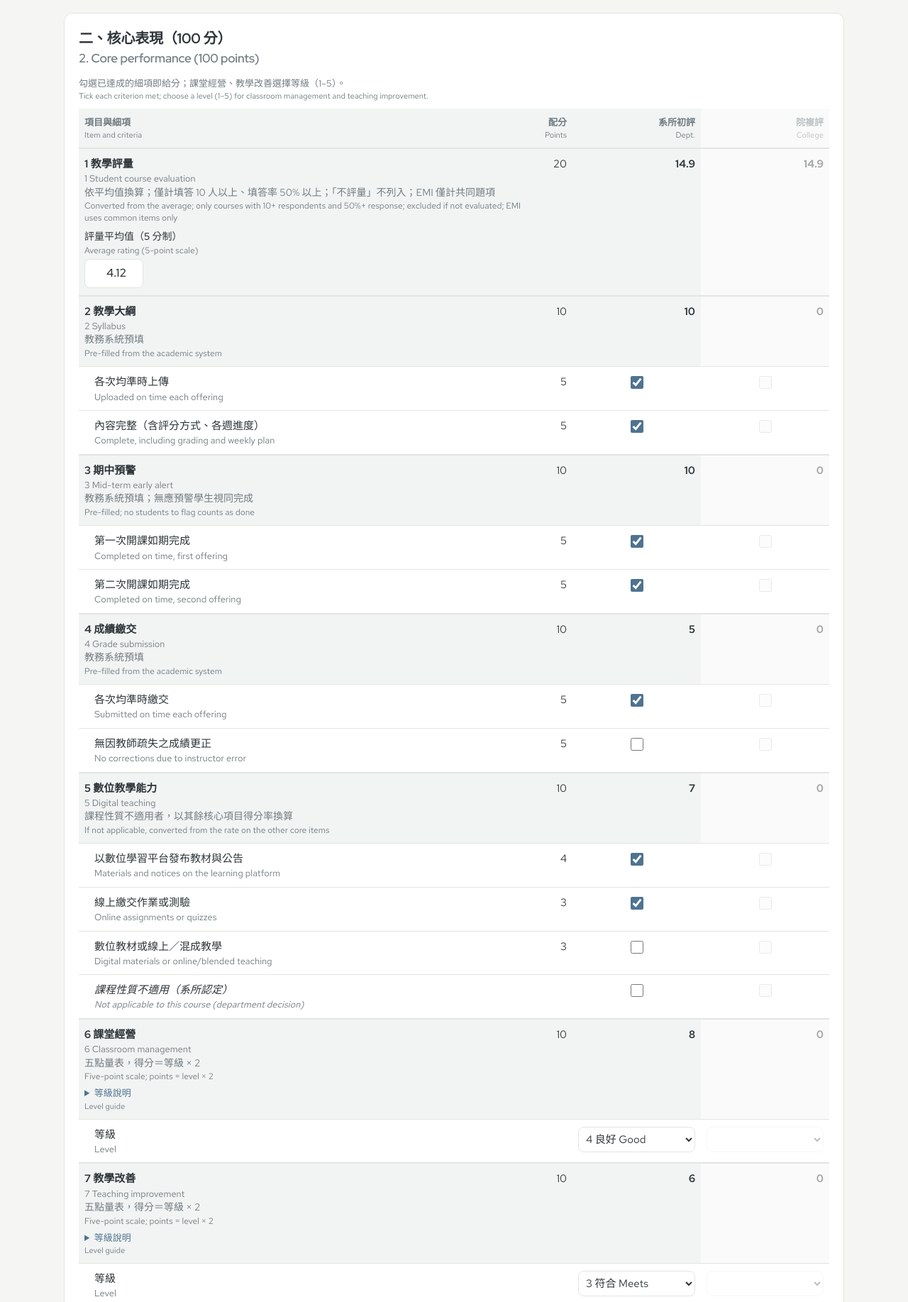
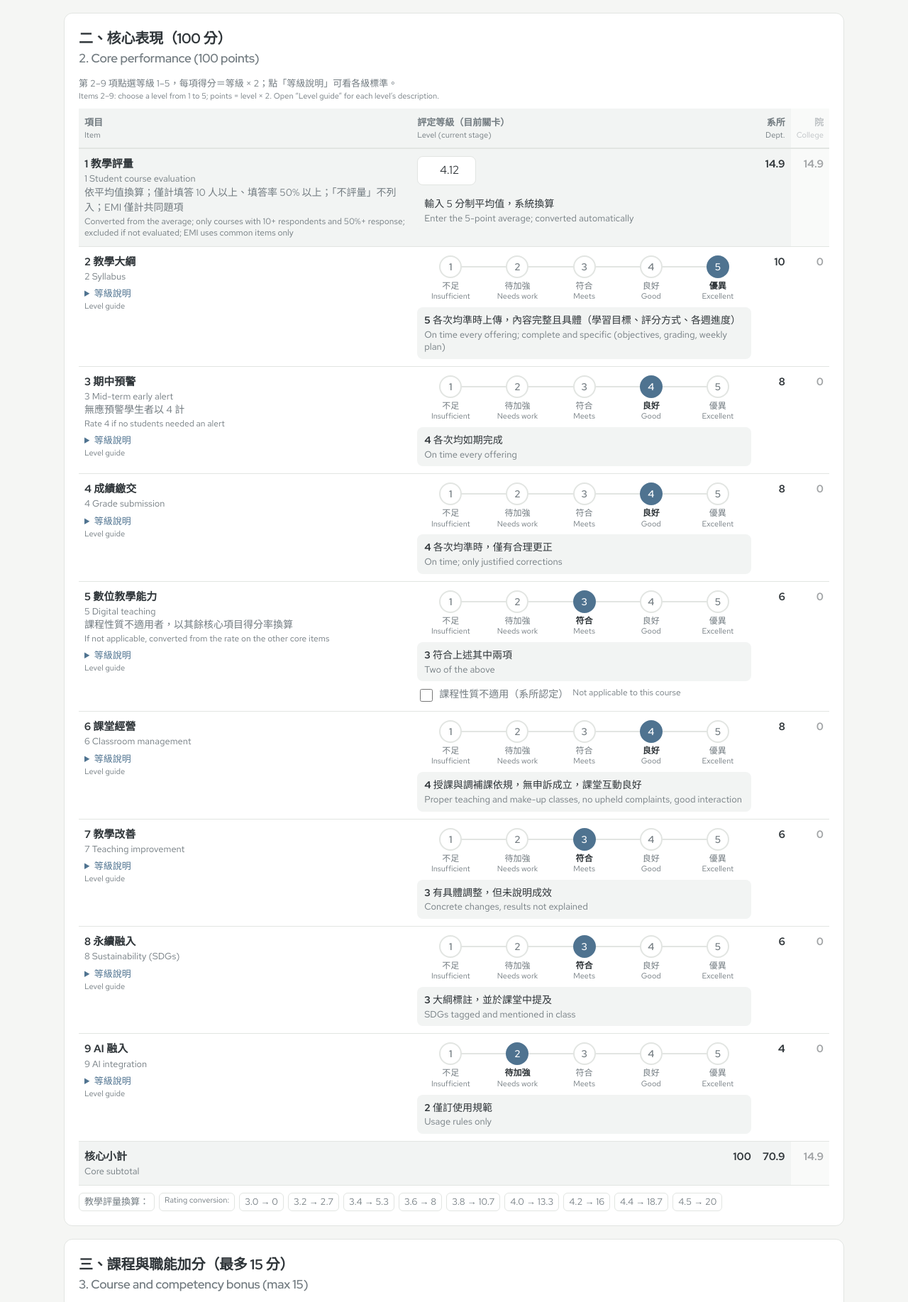
Before and after one commit to nikonwei-tw/INTERNSHIP, a plain HTML site: page pt-course-eval-v2.html in a window 1280 px wide. Shown: the part 1326-3161 px from the top of the page at 71% size. Drawn offline with nearby package versions, Linux system fonts and the light colour scheme.

Commit message:
Add files via upload

```diff
--- a/pt-course-eval-v2.html
+++ b/pt-course-eval-v2.html
@@ -60,6 +60,24 @@ tr.ih td{background:var(--soft);border-top:2px solid var(--line)}
 tr.sr td.first{padding-left:22px;font-size:15px}
 td.ck{text-align:center}
 td.ck select{width:auto;max-width:11em;font-size:15px;padding:6px}
+tr.ar td{border-top:1px solid var(--line)}
+td.axc{min-width:300px;width:46%}
+.axis{display:grid;grid-template-columns:repeat(5,minmax(0,1fr));position:relative;padding-top:2px}
+.axis::before{content:"";position:absolute;left:10%;right:10%;top:17px;height:2px;background:var(--line)}
+.ap{display:flex;flex-direction:column;align-items:center;gap:4px;cursor:pointer;position:relative;text-align:center}
+.ap input{position:absolute;opacity:0;width:1px;height:1px}
+.pt{width:32px;height:32px;border-radius:50%;border:2px solid var(--line);background:var(--panel);display:grid;place-items:center;font:600 14px "Red Hat Display",sans-serif;color:var(--mute);z-index:1}
+.pl{font-size:12px;color:var(--mute);line-height:1.2}
+.pl .en{font-size:11px}
+.ap:hover .pt{border-color:var(--accent)}
+.ap input:focus-visible+.pt{outline:3px solid color-mix(in srgb,var(--accent) 45%,transparent);outline-offset:2px}
+.ap input:checked+.pt{background:var(--accent);border-color:var(--accent);color:#fff}
+.ap input:checked~.pl{color:var(--ink);font-weight:600}
+.ap input:disabled+.pt{opacity:.5}
+.anc{margin-top:8px;font-size:14px;color:var(--ink);background:var(--soft);border-radius:8px;padding:8px 10px;min-height:38px}
+.anc .en{font-size:13px}
+.nab{display:flex;gap:6px;align-items:flex-start;margin-top:8px;font-size:14px;color:var(--mute);cursor:pointer}
+@media(max-width:600px){td.axc{min-width:0;width:auto;display:block!important}td.axc::before{display:none}}
 .lv{margin-top:6px;font-size:13px;color:var(--mute)}
 .lv summary{cursor:pointer;color:var(--blue)}
 .lv ol{margin:6px 0 0;padding-left:20px}
@@ -145,8 +163,8 @@ input[type=radio],input[type=checkbox]{width:18px;height:18px;margin-top:3px;acc
  <div id="scoring">
  <section class="card">
   <h2><span class="zh">二、核心表現（100 分）</span><span class="en">2. Core performance (100 points)</span></h2>
-  <p class="note" style="margin:0 0 10px"><span class="zh">勾選已達成的細項即給分；課堂經營、教學改善選擇等級（1–5）。</span><span class="en">Tick each criterion met; choose a level (1–5) for classroom management and teaching improvement.</span></p>
-  <div class="tbl"><table class="stack"><thead><tr><th><span class="zh">項目與細項</span><span class="en">Item and criteria</span></th><th class="n"><span class="zh">配分</span><span class="en">Points</span></th><th class="n c-dept"><span class="zh">系所初評</span><span class="en">Dept.</span></th><th class="n c-col"><span class="zh">院複評</span><span class="en">College</span></th></tr></thead><tbody id="coreBody"></tbody></table></div>
+  <p class="note" style="margin:0 0 10px"><span class="zh">第 2–9 項點選等級 1–5，每項得分＝等級 × 2；點「等級說明」可看各級標準。</span><span class="en">Items 2–9: choose a level from 1 to 5; points = level × 2. Open “Level guide” for each level’s description.</span></p>
+  <div class="tbl"><table class="stack"><thead><tr><th><span class="zh">項目</span><span class="en">Item</span></th><th><span class="zh">評定等級（目前關卡）</span><span class="en">Level (current stage)</span></th><th class="n c-dept"><span class="zh">系所</span><span class="en">Dept.</span></th><th class="n c-col"><span class="zh">院</span><span class="en">College</span></th></tr></thead><tbody id="coreBody"></tbody></table></div>
   <div class="conv" id="conv"></div>
  </section>
 
@@ -203,14 +221,14 @@ const GATES=[
 const LV=[["優異","Excellent"],["良好","Good"],["符合","Meets"],["待加強","Needs work"],["不足","Insufficient"]];
 const CORE=[
  {id:"c1",z:"1 教學評量",e:"1 Student course evaluation",max:20,type:"auto",nz:"依平均值換算；僅計填答 10 人以上、填答率 50% 以上；「不評量」不列入；EMI 僅計共同題項",ne:"Converted from the average; only courses with 10+ respondents and 50%+ response; excluded if not evaluated; EMI uses common items only"},
- {id:"c2",z:"2 教學大綱",e:"2 Syllabus",max:10,type:"check",nz:"教務系統預填",ne:"Pre-filled from the academic system",subs:[["s1","各次均準時上傳","Uploaded on time each offering",5],["s2","內容完整（含評分方式、各週進度）","Complete, including grading and weekly plan",5]]},
- {id:"c3",z:"3 期中預警",e:"3 Mid-term early alert",max:10,type:"check",nz:"教務系統預填；無應預警學生視同完成",ne:"Pre-filled; no students to flag counts as done",subs:[["s1","第一次開課如期完成","Completed on time, first offering",5],["s2","第二次開課如期完成","Completed on time, second offering",5]]},
- {id:"c4",z:"4 成績繳交",e:"4 Grade submission",max:10,type:"check",nz:"教務系統預填",ne:"Pre-filled from the academic system",subs:[["s1","各次均準時繳交","Submitted on time each offering",5],["s2","無因教師疏失之成績更正","No corrections due to instructor error",5]]},
- {id:"c5",z:"5 數位教學能力",e:"5 Digital teaching",max:10,type:"check",na:true,nz:"課程性質不適用者，以其餘核心項目得分率換算",ne:"If not applicable, converted from the rate on the other core items",subs:[["s1","以數位學習平台發布教材與公告","Materials and notices on the learning platform",4],["s2","線上繳交作業或測驗","Online assignments or quizzes",3],["s3","數位教材或線上／混成教學","Digital materials or online/blended teaching",3]]},
- {id:"c6",z:"6 課堂經營",e:"6 Classroom management",max:10,type:"scale",nz:"五點量表，得分＝等級 × 2",ne:"Five-point scale; points = level × 2",lv:[["依行事曆授課、調補課均依規，無申訴成立，課堂秩序與師生互動良好且有具體事證","Teaches to calendar, proper make-up classes, no upheld complaints, good order and interaction with evidence"],["授課與調補課依規，無申訴成立，課堂互動良好","Proper teaching and make-up classes, no upheld complaints, good interaction"],["授課與調補課依規，無申訴成立","Proper teaching and make-up classes, no upheld complaints"],["調補課偶有未依規，或課堂秩序有待改善","Occasional improper make-up classes, or order needs improvement"],["多次未依規授課，或有申訴成立","Repeated improper teaching, or an upheld complaint"]]},
- {id:"c7",z:"7 教學改善",e:"7 Teaching improvement",max:10,type:"scale",nz:"五點量表，得分＝等級 × 2",ne:"Five-point scale; points = level × 2",lv:[["依回饋具體調整並有成效證據，且有教學創新（PBL、業師協同等）","Concrete changes from feedback with evidence of results, plus innovation such as PBL or industry co-teaching"],["有具體調整或教學創新，並說明成效","Concrete changes or innovation, with results explained"],["有具體調整，但未說明成效","Concrete changes, results not explained"],["僅有零星調整","Only minor changes"],["未依回饋做任何調整","No changes based on feedback"]]},
- {id:"c8",z:"8 永續融入",e:"8 Sustainability (SDGs)",max:10,type:"check",subs:[["s1","大綱標註對應之 SDGs 目標","SDG goals tagged in the syllabus",3],["s2","有對應之教學內容或活動","Matching teaching content or activities",4],["s3","有對應之作業或學生成果","Matching assignments or student work",3]]},
- {id:"c9",z:"9 AI 融入",e:"9 AI integration",max:10,type:"check",subs:[["s1","大綱訂定 AI 使用規範","AI usage rules in the syllabus",3],["s2","設計 AI 協作學習活動或作業","AI-assisted learning activity or assignment",4],["s3","要求學生揭露 AI 使用情形並反思","Students disclose and reflect on AI use",3]]}];
+ {id:"c2",z:"2 教學大綱",e:"2 Syllabus",max:10,type:"scale",lv:[["各次均準時上傳，內容完整且具體（學習目標、評分方式、各週進度）","On time every offering; complete and specific (objectives, grading, weekly plan)"],["各次均準時上傳，內容完整","On time every offering; complete"],["各次均準時上傳，內容大致完整","On time every offering; mostly complete"],["曾逾期上傳，或內容明顯不足","Late at least once, or clearly incomplete"],["多次逾期或未上傳","Repeatedly late or not uploaded"]]},
+ {id:"c3",z:"3 期中預警",e:"3 Mid-term early alert",max:10,type:"scale",nz:"無應預警學生者以 4 計",ne:"Rate 4 if no students needed an alert",lv:[["各次均如期完成，並有後續輔導紀錄","On time every offering, with follow-up records"],["各次均如期完成","On time every offering"],["大致如期，偶有延誤","Mostly on time, occasional delay"],["有一次未完成","Missed once"],["均未完成","Never completed"]]},
+ {id:"c4",z:"4 成績繳交",e:"4 Grade submission",max:10,type:"scale",lv:[["各次均準時，且無任何更正","On time every offering, no corrections"],["各次均準時，僅有合理更正","On time; only justified corrections"],["各次均準時，有一次因教師疏失更正","On time; one correction due to instructor error"],["有一次逾期，或多次因疏失更正","Late once, or several error corrections"],["多次逾期","Repeatedly late"]]},
+ {id:"c5",z:"5 數位教學能力",e:"5 Digital teaching",max:10,type:"scale",na:true,nz:"課程性質不適用者，以其餘核心項目得分率換算",ne:"If not applicable, converted from the rate on the other core items",lv:[["以平台發布教材公告、線上作業或測驗，並有數位教材或線上／混成教學","Platform materials and notices, online assignments or quizzes, plus digital materials or blended teaching"],["符合上述其中兩項，且運用良好","Two of the above, used well"],["符合上述其中兩項","Two of the above"],["僅符合其中一項","Only one of the above"],["均未使用","None used"]]},
+ {id:"c6",z:"6 課堂經營",e:"6 Classroom management",max:10,type:"scale",lv:[["依行事曆授課、調補課均依規，無申訴成立，課堂秩序與師生互動良好且有具體事證","Teaches to calendar, proper make-up classes, no upheld complaints, good order and interaction with evidence"],["授課與調補課依規，無申訴成立，課堂互動良好","Proper teaching and make-up classes, no upheld complaints, good interaction"],["授課與調補課依規，無申訴成立","Proper teaching and make-up classes, no upheld complaints"],["調補課偶有未依規，或課堂秩序有待改善","Occasional improper make-up classes, or order needs improvement"],["多次未依規授課，或有申訴成立","Repeated improper teaching, or an upheld complaint"]]},
+ {id:"c7",z:"7 教學改善",e:"7 Teaching improvement",max:10,type:"scale",lv:[["依回饋具體調整並有成效證據，且有教學創新（PBL、業師協同等）","Concrete changes from feedback with evidence of results, plus innovation such as PBL or industry co-teaching"],["有具體調整或教學創新，並說明成效","Concrete changes or innovation, with results explained"],["有具體調整，但未說明成效","Concrete changes, results not explained"],["僅有零星調整","Only minor changes"],["未依回饋做任何調整","No changes based on feedback"]]},
+ {id:"c8",z:"8 永續融入",e:"8 Sustainability (SDGs)",max:10,type:"scale",lv:[["大綱標註 SDGs 目標，並有對應的教學活動與學生作業成果","SDGs tagged, with matching activities and student work"],["大綱標註，且有對應的教學活動","SDGs tagged, with matching activities"],["大綱標註，並於課堂中提及","SDGs tagged and mentioned in class"],["僅於大綱標註","Tagged in the syllabus only"],["未融入","Not integrated"]]},
+ {id:"c9",z:"9 AI 融入",e:"9 AI integration",max:10,type:"scale",lv:[["訂有使用規範，設計 AI 協作活動或作業，並要求學生揭露與反思","Usage rules, AI-assisted activity or assignment, and student disclosure with reflection"],["訂有使用規範，且有 AI 協作活動或作業","Usage rules plus an AI-assisted activity or assignment"],["訂有使用規範，並於課堂示範或討論 AI 運用","Usage rules, with AI demonstrated or discussed in class"],["僅訂使用規範","Usage rules only"],["未融入","Not integrated"]]}];
 const BONUS=[
  {id:"b1",z:"外語教學（課程，擇一）",e:"Foreign-language teaching (course, one only)",max:4,type:"pick",opts:[["emi","本課程為全外語（EMI）課程","EMI course",4],["c1","非 EMI，教師具外語檢定 C1 以上","Non-EMI; instructor CEFR C1+",2],["b2","非 EMI，教師具外語檢定 B2","Non-EMI; instructor CEFR B2",1]]},
  {id:"b2",z:"課程規劃（課程）",e:"Program integration (course)",max:2,type:"check",subs:[["s1","列入跨域學程、微學程或引導式跨域選修","Part of an interdisciplinary program, micro-program or guided cross-domain elective",2]]},
@@ -221,9 +239,9 @@ const BONUS=[
 const OUT=[["建議續開","Recommend renewal"],["有條件續開","Conditional renewal"],["不予續開","Not renewed"]];
 const AAOUT=[["核定續開","Approved"],["核定有條件續開","Approved with conditions"],["不予續開","Not approved"]];
 const STAGES=["dept","col","aa"];
-const KEY="adjEvalForm.v2";
+const KEY="adjEvalForm.v3";
 const SAMPLE={stage:"dept",lang:"both",info:{title:"行銷管理",code:"D01234",unit:"企業管理學系",cat:"系所專業",teacher:"王小明",co:"1",terms:"114-1、114-2",term:"115-1"},gates:{g1:0,g2:0,g3:0},avg:"4.12",
- dept:{"c2.s1":1,"c2.s2":1,"c3.s1":1,"c3.s2":1,"c4.s1":1,"c5.s1":1,"c5.s2":1,c6:"4",c7:"3","c8.s1":1,"c8.s2":1,"c9.s1":1,b1:"c1","b2.s1":1,b5:"2"},col:{},out:{dept:{v:-1,t:"",s:""},col:{v:-1,t:"",s:""}},aa:{v:-1,t:""}};
+ dept:{c2:"5",c3:"4",c4:"4",c5:"3",c6:"4",c7:"3",c8:"3",c9:"2",b1:"c1","b2.s1":1,b5:"2"},col:{},out:{dept:{v:-1,t:"",s:""},col:{v:-1,t:"",s:""}},aa:{v:-1,t:""}};
 let S;
 try{S=JSON.parse(localStorage.getItem(KEY))}catch(e){S=null}
 if(!S||!S.info)S=JSON.parse(JSON.stringify(SAMPLE));
@@ -254,11 +272,16 @@ function totals(st){
 $("#infoGrid").innerHTML=INFO.map(([k,z,e,t,o])=>`<label class="f"><span>${bi(z,e)}</span>${t==="sel"?`<select id="i_${k}"><option value=""></option>${o.map(([oz,oe])=>`<option value="${oz}">${oz} ${oe}</option>`).join("")}</select>`:`<input type="text" id="i_${k}">`}</label>`).join("");
 $("#gateBody").innerHTML=GATES.map(([k,z,e,o])=>`<tr><td class="first">${bi(z,e)}</td><td data-l="結果 Result"><div class="opts">${o.map(([oz,oe],i)=>`<label><input type="radio" name="${k}" value="${i}">${bi(oz,oe)}</label>`).join("")}</div></td></tr>`).join("");
 const cells=(f)=>["dept","col"].map(st=>`<td class="ck c-${st}" data-l="${st==="dept"?"系所 Dept.":"院 College"}">${f(st)}</td>`).join("");
+function axisRow(it){
+ const pts=[1,2,3,4,5].map(n=>`<label class="ap"><input type="radio" name="ax_${it.id}" value="${n}" id="ax_${it.id}_${n}"><span class="pt">${n}</span><span class="pl">${bi(LV[5-n][0],LV[5-n][1])}</span></label>`).join("");
+ return `<tr class="ar"><td class="first"><b>${bi(it.z,it.e)}</b>${it.nz?`<div class="crit">${bi(it.nz,it.ne)}</div>`:""}<details class="lv"><summary>${bi("等級說明","Level guide")}</summary><ol reversed>${it.lv.map(([z,e],i)=>`<li><b>${bi(LV[i][0],LV[i][1])}</b> ${bi(z,e)}</li>`).join("")}</ol></details></td><td class="axc" data-l="等級 Level"><div class="axis" role="radiogroup" aria-label="${it.z}">${pts}</div><div class="anc" id="an_${it.id}"></div>${it.na?`<label class="nab"><input type="checkbox" id="ax_${it.id}_na">${bi("課程性質不適用（系所認定）","Not applicable to this course")}</label>`:""}</td>${["dept","col"].map(st=>`<td class="n c-${st}" data-l="${st==="dept"?"系所 Dept.":"院 College"}"><b id="t_${st}_${it.id}"></b></td>`).join("")}</tr>`;
+}
 function rows(it){
+ if(it.type==="scale")return axisRow(it);
  let h=`<tr class="ih"><td class="first"><b>${bi(it.z,it.e)}</b>${it.nz?`<div class="crit">${bi(it.nz,it.ne)}</div>`:""}`;
- if(it.type==="auto")h+=`<label class="f" style="margin-top:8px;max-width:16em"><span>${bi("評量平均值（5 分制）","Average rating (5-point scale)")}</span><input type="number" id="avg" step="0.01" min="1" max="5"></label>`;
+
  if(it.type==="scale")h+=`<details class="lv"><summary>${bi("等級說明","Level guide")}</summary><ol reversed>${it.lv.map(([z,e],i)=>`<li><b>${bi(LV[i][0],LV[i][1])}</b> ${bi(z,e)}</li>`).join("")}</ol></details>`;
- h+=`</td><td class="n" data-l="配分 Points">${it.max}</td>${["dept","col"].map(st=>`<td class="n c-${st}" data-l="${st==="dept"?"系所 Dept.":"院 College"}"><b id="t_${st}_${it.id}"></b></td>`).join("")}</tr>`;
+ h+=`</td><td class="${it.type==="auto"?"axc":"n"}" data-l="${it.type==="auto"?"平均值 Average":"配分 Points"}">${it.type==="auto"?`<input type="number" id="avg" step="0.01" min="1" max="5" aria-label="評量平均值" style="max-width:8em"><div class="anc">${bi("輸入 5 分制平均值，系統換算","Enter the 5-point average; converted automatically")}</div>`:it.max}</td>${["dept","col"].map(st=>`<td class="n c-${st}" data-l="${st==="dept"?"系所 Dept.":"院 College"}"><b id="t_${st}_${it.id}"></b></td>`).join("")}</tr>`;
  if(it.type==="check"){
   it.subs.forEach(([sid,z,e,p])=>{h+=`<tr class="sr"><td class="first">${bi(z,e)}</td><td class="n" data-l="配分 Points">${p}</td>${cells(st=>`<input type="checkbox" id="${st}__${it.id}.${sid}" aria-label="${z}">`)}</tr>`});
   if(it.na)h+=`<tr class="sr"><td class="first"><i>${bi("課程性質不適用（系所認定）","Not applicable to this course (department decision)")}</i></td><td class="n"></td>${cells(st=>`<input type="checkbox" id="${st}__${it.id}.na" aria-label="不適用">`)}</tr>`;
@@ -289,8 +312,15 @@ function load(){
   document.querySelectorAll(`input[name=out_${st}]`).forEach(r=>r.checked=String(S.out[st].v)===r.value);
   $("#txt_"+st).value=S.out[st].t||"";$("#sig_"+st).value=S.out[st].s||"";
  });
+ loadAxis();
  document.querySelectorAll("input[name=out_aa]").forEach(r=>r.checked=String(S.aa.v)===r.value);
  $("#aaNote").value=S.aa.t||"";$("#sgOfficer").value=S.aa.officer||"";$("#sgChief").value=S.aa.chief||"";$("#sgDean").value=S.aa.dean||"";
+}
+function loadAxis(){
+ const st=S.stage==="col"?"col":"dept";
+ CORE.forEach(it=>{if(it.type!=="scale")return;
+  document.querySelectorAll(`input[name=ax_${it.id}]`).forEach(r=>r.checked=String(S[st][it.id]??"")===r.value);
+  if(it.na)$(`#ax_${it.id}_na`).checked=!!S[st][it.id+".na"];});
 }
 function suggest(t){
  const g1=String(S.gates.g1)==="1",g2=String(S.gates.g2)==="1",g3=String(S.gates.g3)==="2";
@@ -309,6 +339,7 @@ function render(){
   $(`#${st}_core`).textContent=t.core;$(`#${st}_bonus`).textContent=t.bonus;
   const [z,e,c]=suggest(t);const tg=$("#sug_"+st);tg.className="tag "+c;tg.innerHTML=bi(z,e);
  });
+ {const st=S.stage==="col"?"col":"dept";CORE.forEach(it=>{if(it.type!=="scale")return;const l=parseInt(S[st][it.id]);$("#an_"+it.id).innerHTML=isNaN(l)?bi("請點選等級","Choose a level"):`<b>${l}</b> ${bi(it.lv[5-l][0],it.lv[5-l][1])}`})}
  const act=S.stage;
  document.querySelectorAll(".stn").forEach(b=>{b.setAttribute("aria-selected",b.dataset.stage===act);b.classList.toggle("done",STAGES.indexOf(b.dataset.stage)<STAGES.indexOf(act))});
  $("#scoring").classList.toggle("hide",act==="aa");$("#aa").classList.toggle("hide",act!=="aa");
@@ -355,6 +386,8 @@ document.addEventListener("input",ev=>{
 });
 document.addEventListener("change",ev=>{
  const el=ev.target;
+ if(el.name&&el.name.startsWith("ax_")){const st=S.stage==="col"?"col":"dept";S[st][el.name.slice(3)]=el.value;render();return}
+ if(/^ax_.+_na$/.test(el.id)){const st=S.stage==="col"?"col":"dept";const k=el.id.slice(3,-3)+".na";if(el.checked)S[st][k]=1;else delete S[st][k];render();return}
  if(el.type==="checkbox"){setVal(el);render();return}
  if(el.tagName==="SELECT"&&setVal(el)){render();return}
  if(el.type!=="radio")return;
@@ -364,7 +397,7 @@ document.addEventListener("change",ev=>{
  else if(el.name.startsWith("out_"))S.out[el.name.slice(4)].v=+el.value;
  render();
 });
-document.querySelectorAll(".stn").forEach(b=>b.addEventListener("click",()=>{S.stage=b.dataset.stage;render();window.scrollTo({top:0})}));
+document.querySelectorAll(".stn").forEach(b=>b.addEventListener("click",()=>{S.stage=b.dataset.stage;loadAxis();render();window.scrollTo({top:0})}));
 $("#btnNext").addEventListener("click",()=>{
  const st=S.stage;
  if(st==="dept"&&Object.keys(S.col).length===0)S.col=JSON.parse(JSON.stringify(S.dept));
```
